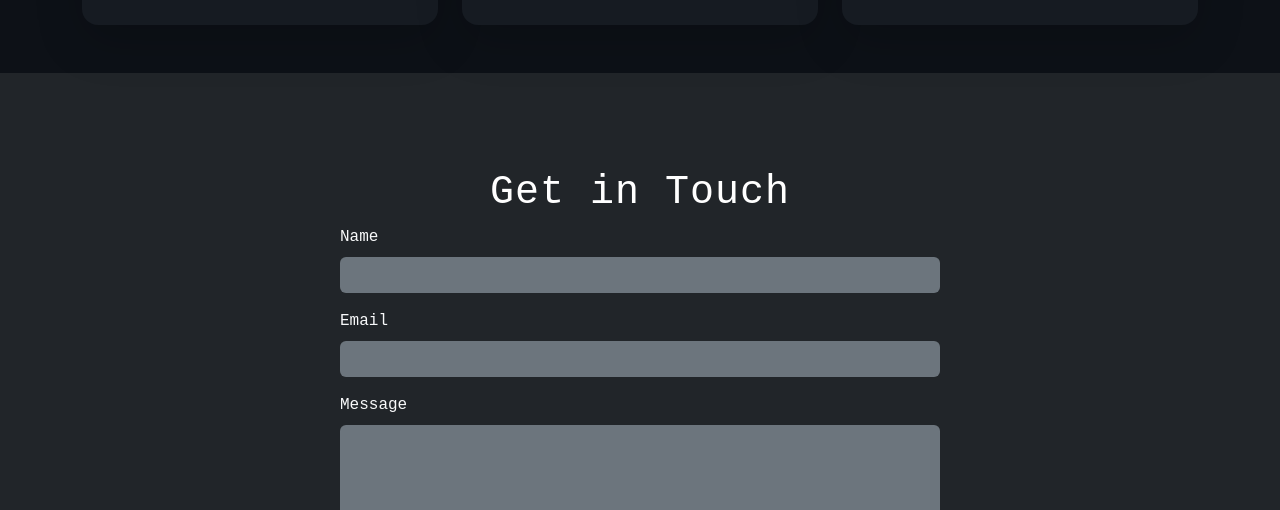
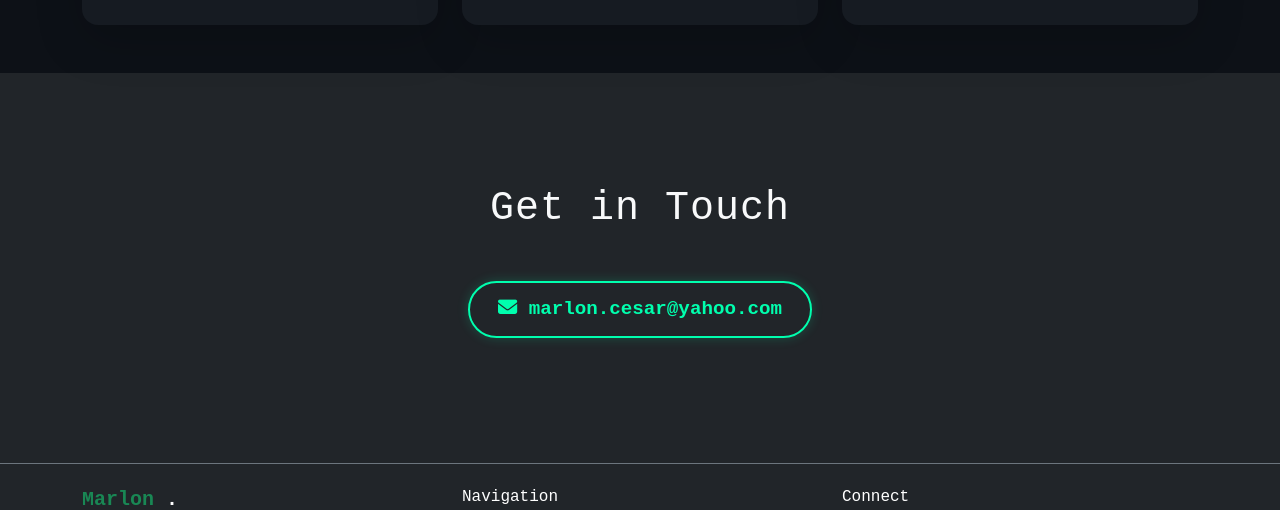
Before and after one commit to marlon-cesar/marlon-cesar.github.io, a plain HTML site: page index.html in a window 1280 px wide. Shown: the part 5110-5620 px from the top of the page. Drawn offline with nearby package versions, Linux system fonts and the light colour scheme.

Commit message:
remove contact form

```diff
--- a/css/styles.css
+++ b/css/styles.css
@@ -39,7 +39,7 @@ i:hover {
 }
 
 .custom-tooltip {
-  --bs-tooltip-bg:  #5896c7;
+  --bs-tooltip-bg: #5896c7;
   --bs-tooltip-color: white;
 }
 
@@ -236,7 +236,8 @@ i:hover {
   right: 30px;
   z-index: 99;
   font-size: 24px;
-  background-color: #00ff88; /* ajuste para combinar com o verde do seu projeto */
+  background-color: #00ff88;
+  /* ajuste para combinar com o verde do seu projeto */
   color: white;
   border: none;
   outline: none;
@@ -267,6 +268,35 @@ i:hover {
   box-shadow: 0 8px 15px rgba(0, 255, 255, 0.15);
 }
 
-.card-title{
+.card-title {
   font-weight: bold;
 }
+
+
+.section-contact h2 {
+  font-family: monospace;
+  font-size: 2.5rem;
+}
+
+.section-contact .highlighted-button {
+  display: inline-block;
+  font-family: monospace;
+  font-size: 1.2rem;
+  font-weight: 600;
+  color: #00ffae;
+  background-color: transparent;
+  border: 2px solid #00ffae;
+  border-radius: 30px;
+  padding: 12px 28px;
+  text-decoration: none;
+  transition: all 0.3s ease-in-out;
+  box-shadow: 0 0 12px rgba(0, 255, 174, 0.2);
+  margin-bottom: 3em;
+}
+
+.section-contact .highlighted-button:hover {
+  background-color: #00ffae;
+  color: #0f1115;
+  box-shadow: 0 0 18px rgba(0, 255, 174, 0.5);
+  transform: scale(1.05);
+}
--- a/index.html
+++ b/index.html
@@ -27,7 +27,6 @@
   <script type="text/javascript" src="https://cdn.jsdelivr.net/npm/@emailjs/browser@4/dist/email.min.js"></script>
   <script src="https://cdn.jsdelivr.net/npm/aos@2.3.4/dist/aos.js"></script>
   <script src="js/scripts.js"></script>
-  <script src="js/email.js"></script>
 </head>
 
 <body class="bg-dark text-light">
@@ -655,12 +654,12 @@
               <div id="carouselNopCommerce" class="carousel slide mb-4" data-bs-ride="carousel">
                 <div class="carousel-inner">
                   <div class="carousel-item active">
-                    <img src="assets/projects/code21/nopcommerce/nopcommerce-casa-confeiteiro-home.png" class="d-block w-100 rounded"
-                      alt="NopCommerce Store Home Page">
+                    <img src="assets/projects/code21/nopcommerce/nopcommerce-casa-confeiteiro-home.png"
+                      class="d-block w-100 rounded" alt="NopCommerce Store Home Page">
                   </div>
                   <div class="carousel-item">
-                    <img src="assets/projects/code21/nopcommerce/nopcommerce-casa-confeiteiro-shopping-cart.png" class="d-block w-100 rounded"
-                      alt="NopCommerce Shopping Cart">
+                    <img src="assets/projects/code21/nopcommerce/nopcommerce-casa-confeiteiro-shopping-cart.png"
+                      class="d-block w-100 rounded" alt="NopCommerce Shopping Cart">
                   </div>
                   <div class="carousel-item">
                     <img src="assets/projects/code21/nopcommerce/nopmmercer-admin.png" class="d-block w-100 rounded"
@@ -872,28 +871,11 @@
   </section>
 
   <section class="section-contact" id="section-contact">
-    <div class="container py-5">
-      <h1 class="section-title text-center text-white">Get in Touch</h1>
-      <form class="mx-auto" style="max-width: 600px;" id="contact-form">
-        <div class="mb-3">
-          <label for="name" class="form-label">Name</label>
-          <input type="text" class="form-control bg-secondary text-white border-0" id="name" required>
-        </div>
-
-        <div class="mb-3">
-          <label for="email" class="form-label">Email</label>
-          <input type="email" class="form-control bg-secondary text-white border-0" id="email" required>
-        </div>
-
-        <div class="mb-4">
-          <label for="message" class="form-label">Message</label>
-          <textarea class="form-control bg-secondary text-white border-0" id="message" rows="5" required></textarea>
-        </div>
-
-        <div class="text-center" data-aos="zoom-out">
-          <button type="submit" class="btn btn-outline-light px-4 py-2">Send Message</button>
-        </div>
-      </form>
+    <div class="container py-3 text-center">
+      <h2 class="my-5">Get in Touch</h2>
+      <a href="mailto:marlon.cesar@yahoo.com" class="highlighted-button">
+        <i class="fa-solid fa-envelope"></i> marlon.cesar@yahoo.com
+      </a>
     </div>
   </section>
 
@@ -903,7 +885,7 @@
   </button>
 
 
-  <footer class="bg-dark text-white py-4 mt-5 border-top border-secondary">
+  <footer class="bg-dark text-white py-4 mt-1 border-top border-secondary">
     <div class="container">
       <div class="row text-center text-md-start">
         <!-- Nome e slogan -->
--- a/js/email.js
+++ /dev/null
@@ -1,30 +0,0 @@
-window.addEventListener('DOMContentLoaded', event => {
-
-(function() {
-    emailjs.init("I6sMln5RMvMDeEFbP");
-  })();
-
-  document.getElementById('contact-form').addEventListener('submit', function(e) {
-    e.preventDefault();
-
-    const name = document.getElementById('name').value;
-    const email = document.getElementById('email').value;
-    const message = document.getElementById('message').value;
-
-    var parms = {
-        name,
-        message,
-        email
-    };
-
-    emailjs.send('service_vo7v1vm', 'template_0jmhvux', parms)
-      .then((response) => {
-        console.log(response)
-        alert('Your message has been sent!');
-        this.reset();
-      }, (error) => {
-        console.log('Error while sending the message:' + error.text);
-      });
-  });
-
-})
```
